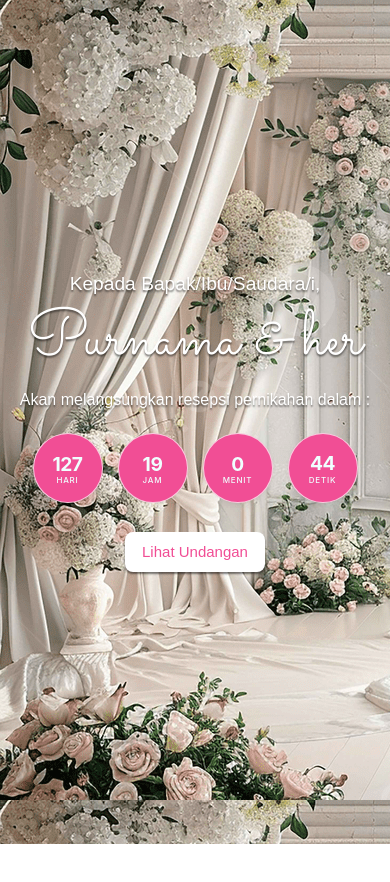
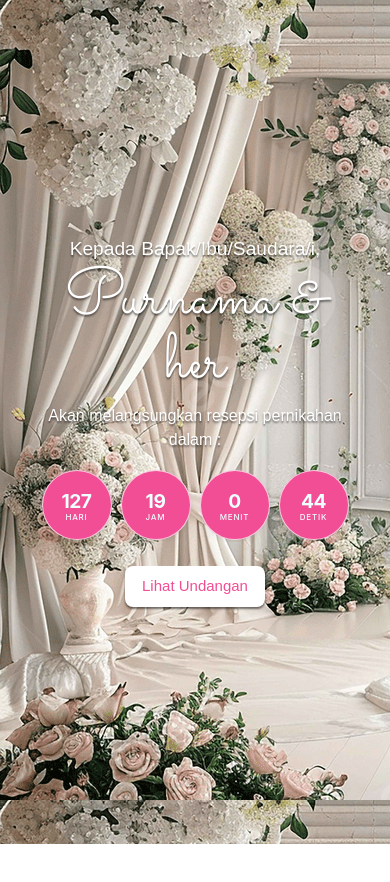
Before and after one commit to FrameMaster21/Purnama-Wedding, a plain HTML site: page index.html in a window 390 px wide. Shown: the top 882 px of the page. Drawn offline with Linux system fonts and the light colour scheme; a web font is replaced by a local one.

Commit message:
Enhance responsive design for hero section
Added responsive styles for smaller screens and adjusted font sizes.

```diff
--- a/style.css
+++ b/style.css
@@ -95,3 +95,39 @@ body {
     margin: 3px;
   }
 } */
+@media (max-width: 576px) {
+  .hero h1 {
+    font-size: 4rem;
+    line-height: 1;
+  }
+
+  .hero h4 {
+    font-size: 1.2rem;
+  }
+
+  .hero p {
+    font-size: 1rem;
+  }
+
+  .hero main {
+    padding: 1rem;
+  }
+
+  .simply-countdown {
+    gap: 5px;
+  }
+
+  .simply-countdown > .simply-section {
+    width: 70px;
+    height: 70px;
+    margin: 2px;
+  }
+
+  .simply-countdown > .simply-section .simply-amount {
+    font-size: 1.2rem;
+  }
+
+  .simply-countdown > .simply-section .simply-word {
+    font-size: 0.5rem;
+  }
+}
```
